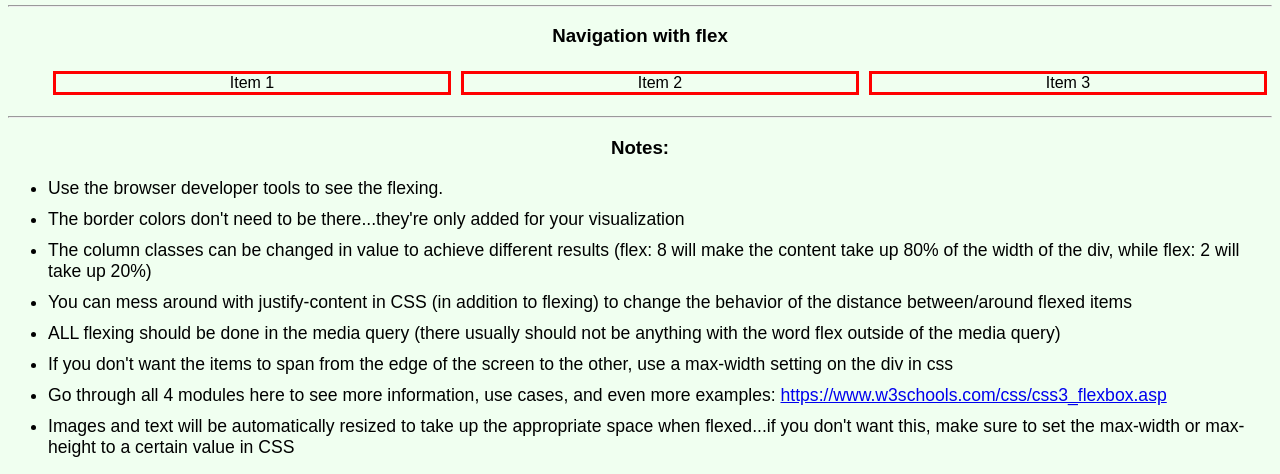
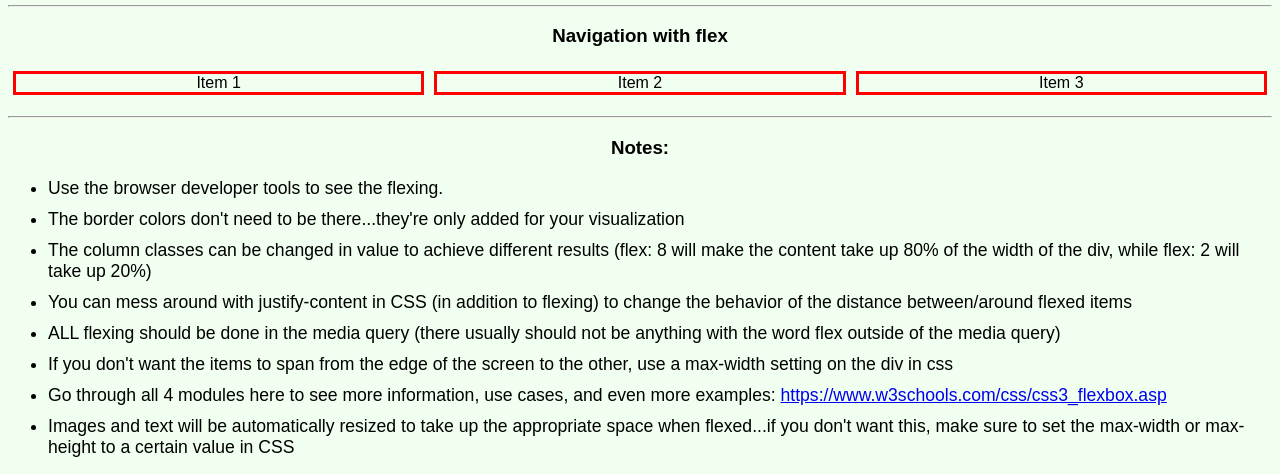
Before and after one commit to RyanMalonee/flexing_demo, a plain HTML site: page index.html in a window 1280 px wide. Shown: the part 2301-2775 px from the top of the page. Drawn offline with Linux system fonts and the light colour scheme.

Commit message:
Modified styles

```diff
--- a/styles.css
+++ b/styles.css
@@ -13,6 +13,10 @@
 body {
   font-family: Arial, Helvetica, sans-serif;
   background-color: honeydew;
+}
+
+#nav-items {
+  padding: 0;
 }
 
 #nav-items li {
```
